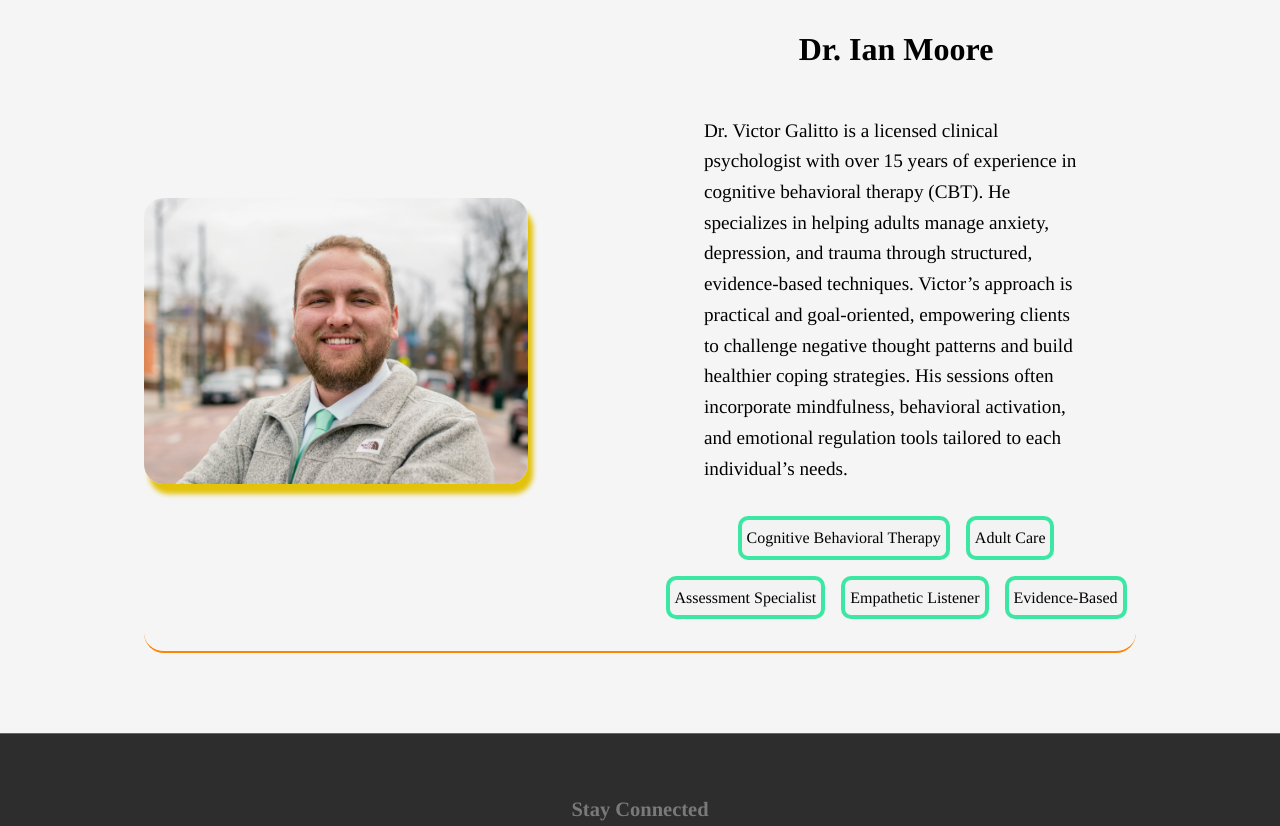
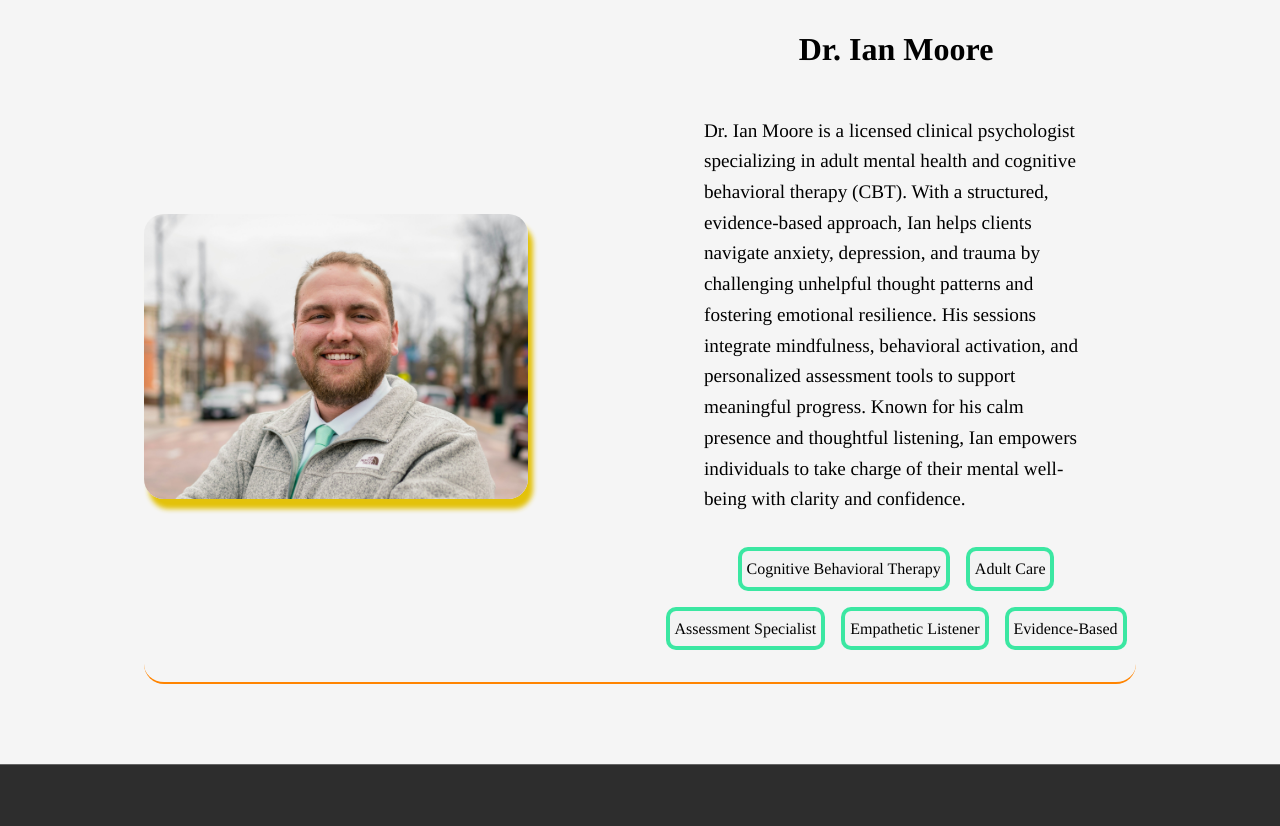
Before and after one commit to FixedBits/essentialminds, a plain HTML site: page about.html in a window 1280 px wide. Shown: the part 3176-4002 px from the top of the page. Drawn offline with Linux system fonts and the light colour scheme.

Commit message:
Update about.html

```diff
--- a/about.html
+++ b/about.html
@@ -103,7 +103,7 @@
                     </div>
                     <div class="about-text">
                         <h2>Dr. Ian Moore</h2>
-                        <p>Dr. Victor Galitto is a licensed clinical psychologist with over 15 years of experience in cognitive behavioral therapy (CBT). He specializes in helping adults manage anxiety, depression, and trauma through structured, evidence-based techniques. Victor’s approach is practical and goal-oriented, empowering clients to challenge negative thought patterns and build healthier coping strategies. His sessions often incorporate mindfulness, behavioral activation, and emotional regulation tools tailored to each individual’s needs.
+                        <p>Dr. Ian Moore is a licensed clinical psychologist specializing in adult mental health and cognitive behavioral therapy (CBT). With a structured, evidence-based approach, Ian helps clients navigate anxiety, depression, and trauma by challenging unhelpful thought patterns and fostering emotional resilience. His sessions integrate mindfulness, behavioral activation, and personalized assessment tools to support meaningful progress. Known for his calm presence and thoughtful listening, Ian empowers individuals to take charge of their mental well-being with clarity and confidence.
                         </p>
                         <div class="title-tags">
                             <p>Cognitive Behavioral Therapy</p>
```
